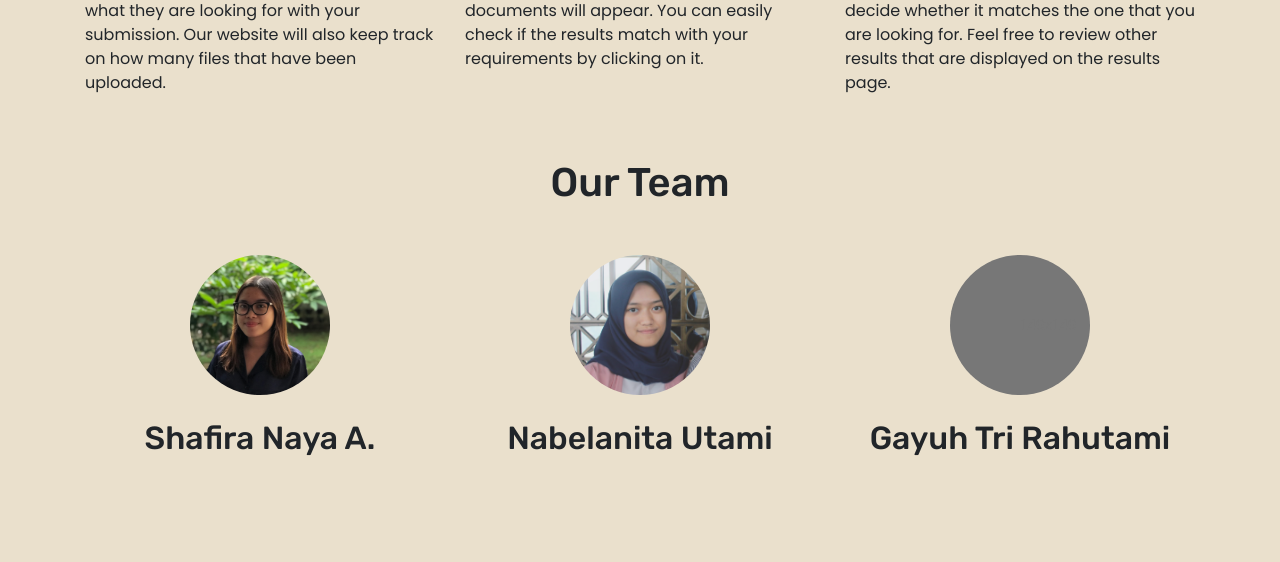
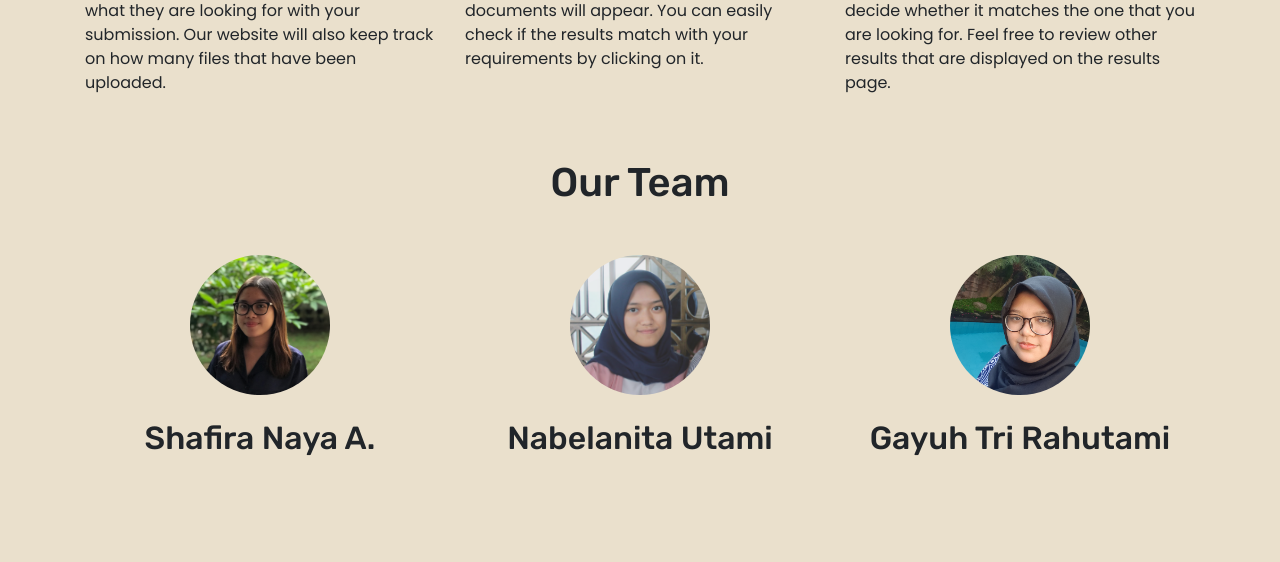
Before and after one commit to shafiranaya/Algeo02-19040, a Flask app: page / in a window 1280 px wide. Shown: the part 1193-1755 px from the top of the page. Run offline with Flask 2, Linux system fonts and the light colour scheme; some libraries are stand-ins or nearby versions.

Commit message:
foto tami

```diff
--- a/src/templates/index.html
+++ b/src/templates/index.html
@@ -61,7 +61,7 @@
           <!--<p>Donec sed odio dui. Cras justo odio, dapibus ac facilisis in, egestas eget quam. Vestibulum id ligula porta felis euismod semper. Fusce dapibus, tellus ac cursus commodo, tortor mauris condimentum nibh, ut fermentum massa justo sit amet risus.</p>-->
         </div><!-- /.col-lg-4 -->
         <div class="col-lg-4">
-            <svg class="bd-placeholder-img rounded-circle" width="140" height="140" xmlns="http://www.w3.org/2000/svg" preserveAspectRatio="xMidYMid slice" focusable="false" role="img" aria-label="Placeholder: 140x140"><title>Placeholder</title><rect width="100%" height="100%" fill="#777"/><text x="50%" y="50%" fill="#777" dy=".3em">140x140</text></svg>
+          <img class="bd-placeholder-img rounded-circle" width="140" height="140" src="../static/img/tami.jpg"></img>
           <br><h2 class="mt-4">Gayuh Tri Rahutami</h2>
           <!--<p>Donec sed odio dui. Cras justo odio, dapibus ac facilisis in, egestas eget quam. Vestibulum id ligula porta felis euismod semper. Fusce dapibus, tellus ac cursus commodo, tortor mauris condimentum nibh, ut fermentum massa justo sit amet risus.</p>-->
         </div><!-- /.col-lg-4 -->
```
Also changed, not shown: src/static/img/tami.jpg (added).
